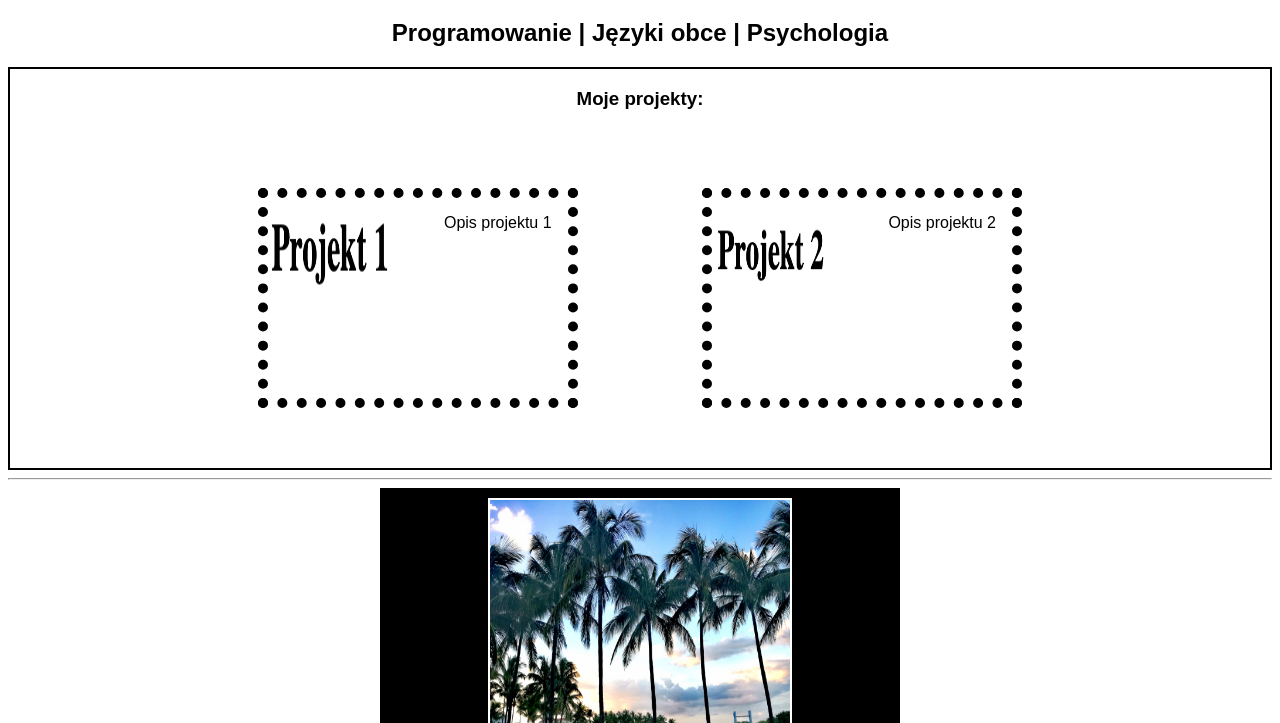
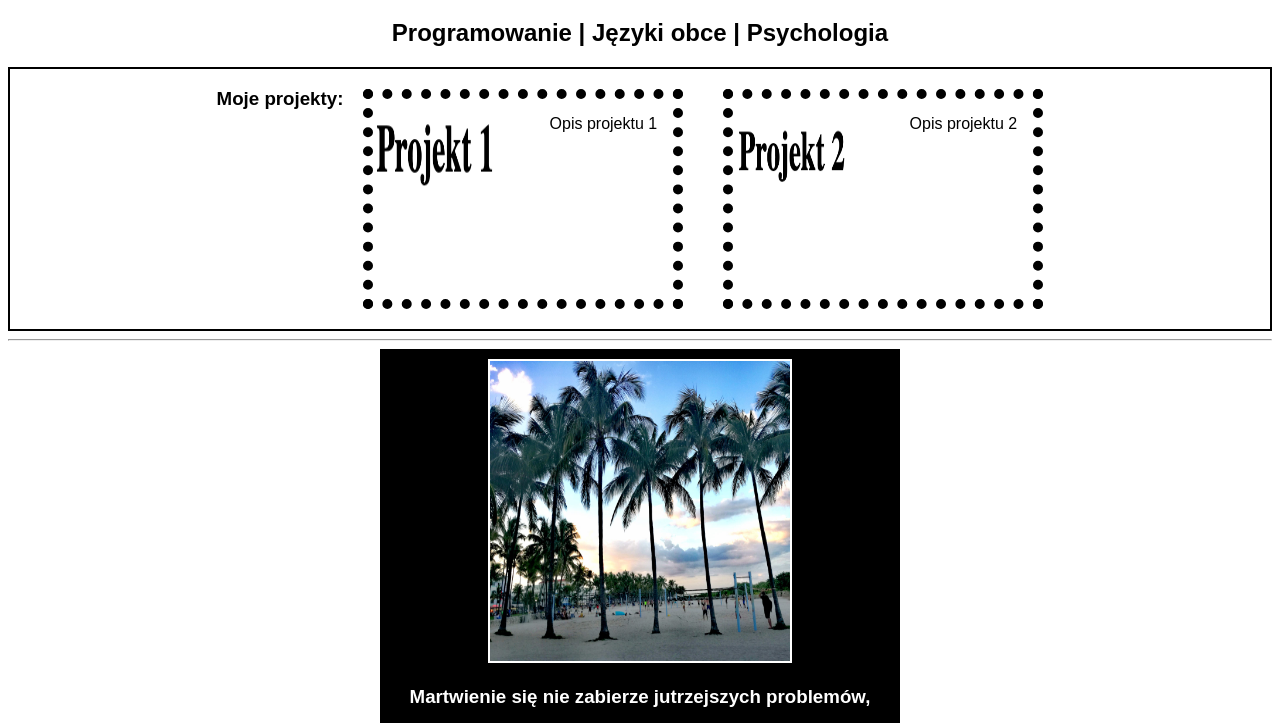
Before and after one commit to justynadabkowska/Portfolio, a plain HTML site: page index.html in a window 1280 px wide. Shown: the part 61-784 px from the top of the page. Drawn offline with Linux system fonts and the light colour scheme; a web font is replaced by a local one.

Commit message:
small changes

```diff
--- a/style.css
+++ b/style.css
@@ -14,20 +14,22 @@
 }
 .projects {
   border: 2px solid black;
+  display: flex;
+  flex-wrap: wrap;
+  justify-content: center;
 }
 .project {
-  display: inline-block;
   height: 200px;
   width: 300px;
   border: 10px dotted black;
-  margin: 60px;
+  margin: 20px;
 }
 .project img {
   height: 10em;
   width: 10em;
   float: left;
 }
-@media (max-width: 680px) {
+/* @media (max-width: 680px) {
   .project {
     height: 100%;
     width: 200px;
@@ -36,7 +38,7 @@
     object-fit: contain;
     float: none;
   }
-}
+} */
 /***********************************************************************
  *  Nav Bar
  **********************************************************************/
```
Also changed, not shown: project1.html (deleted, +0 -12 lines), 2 other files.
